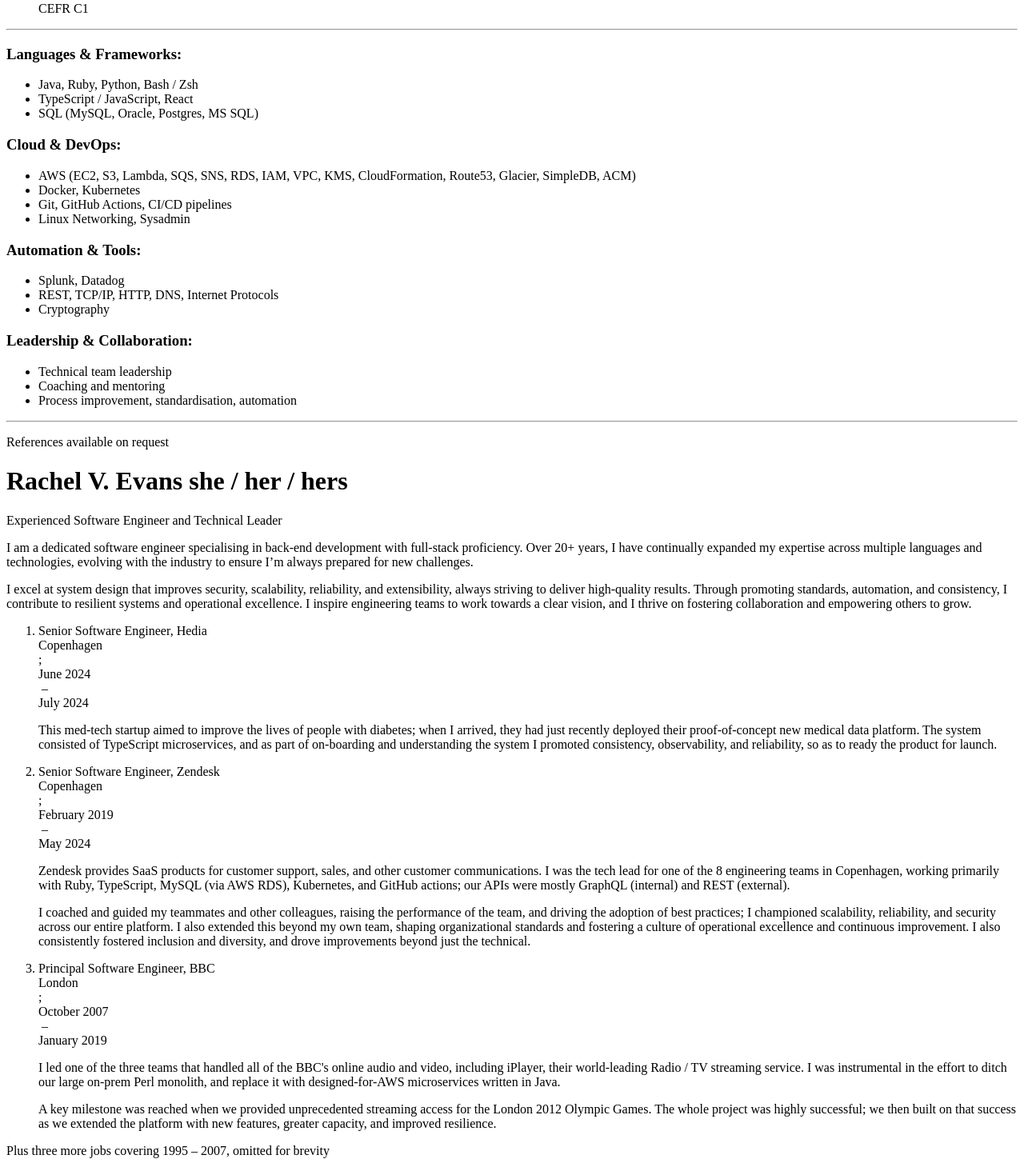
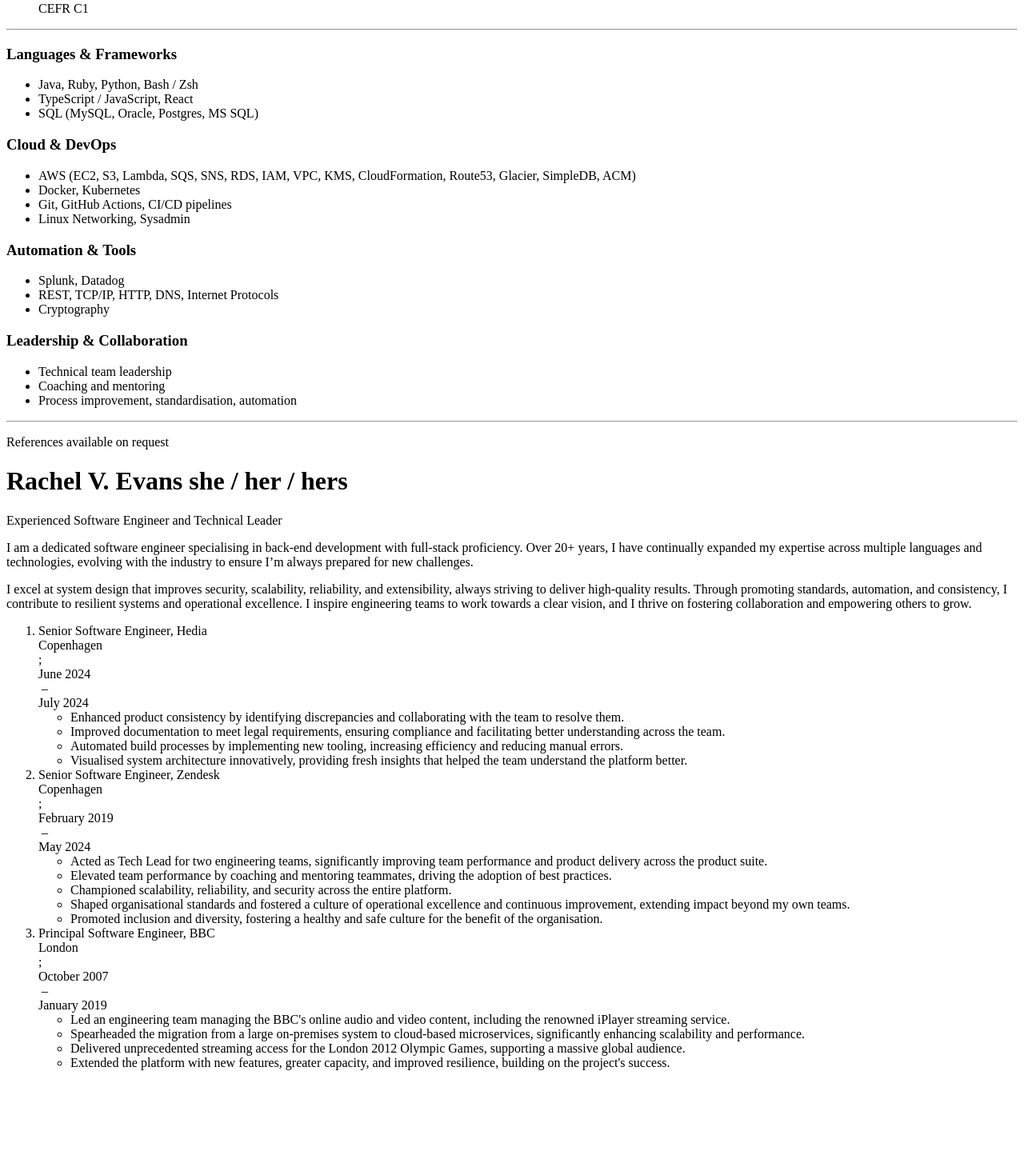
Before and after one commit to rvedotrc/my-cv, a Next.js app: page / in a window 1280 px wide. Shown: the part 526-1990 px from the top of the page at 80% size. After the commit the page ends 1880 px from the top, so only its background shows below. Built offline with nearby package versions, Linux system fonts and the light colour scheme.

Commit message:
Many changes, one commit, sorry again

```diff
--- a/src/app/cv.tsx
+++ b/src/app/cv.tsx
@@ -14,10 +14,10 @@
     email: "rachel@rachelevans.org",
     linkedin: {
       url: "https://www.linkedin.com/in/rvedotrc/",
-      display: "rvedotrc",
+      display: "/in/rvedotrc",
     },
     github: {
-      login: "rvedotrc",
+      login: "@rvedotrc",
     },
     location: {
       da: "København",
@@ -68,7 +68,10 @@
       text: {
         da: ["hva?"],
         en: [
-          "This med-tech startup aimed to improve the lives of people with\n                diabetes; when I arrived, they had just recently deployed their\n                proof-of-concept new medical data platform. The system consisted\n                of TypeScript microservices, and as part of on-boarding and\n                understanding the system I promoted consistency, observability,\n                and reliability, so as to ready the product for launch.",
+          "Enhanced product consistency by identifying discrepancies and collaborating with the team to resolve them.",
+          "Improved documentation to meet legal requirements, ensuring compliance and facilitating better understanding across the team.",
+          "Automated build processes by implementing new tooling, increasing efficiency and reducing manual errors.",
+          "Visualised system architecture innovatively, providing fresh insights that helped the team understand the platform better.",
         ],
       },
     },
@@ -90,8 +93,11 @@
       text: {
         da: ["hva?"],
         en: [
-          "Zendesk provides SaaS products for customer support, sales, and\n                other customer communications. I was the tech lead for one of\n                the 8 engineering teams in Copenhagen, working primarily with\n                Ruby, TypeScript, MySQL (via AWS RDS), Kubernetes, and GitHub\n                actions; our APIs were mostly GraphQL (internal) and REST\n                (external).",
-          "I coached and guided my teammates and other colleagues, raising\n                the performance of the team, and driving the adoption of best\n                practices; I championed scalability, reliability, and security\n                across our entire platform. I also extended this beyond my own\n                team, shaping organizational standards and fostering a culture\n                of operational excellence and continuous improvement. I also\n                consistently fostered inclusion and diversity, and drove\n                improvements beyond just the technical.",
+          "Acted as Tech Lead for two engineering teams, significantly improving team performance and product delivery across the product suite.",
+          "Elevated team performance by coaching and mentoring teammates, driving the adoption of best practices.",
+          "Championed scalability, reliability, and security across the entire platform.",
+          "Shaped organisational standards and fostered a culture of operational excellence and continuous improvement, extending impact beyond my own teams.",
+          "Promoted inclusion and diversity, fostering a healthy and safe culture for the benefit of the organisation.",
         ],
       },
     },
@@ -113,8 +119,10 @@
       text: {
         da: ["hva?"],
         en: [
-          "I led one of the three teams that handled all of the BBC's\n                online audio and video, including iPlayer, their world-leading\n                Radio / TV streaming service. I was instrumental in the effort\n                to ditch our large on-prem Perl monolith, and replace it with\n                designed-for-AWS microservices written in Java.",
-          " A key milestone was reached when we provided unprecedented\n                streaming access for the London 2012 Olympic Games. The whole\n                project was highly successful; we then built on that success as\n                we extended the platform with new features, greater capacity,\n                and improved resilience.",
+          "Led an engineering team managing the BBC's online audio and video content, including the renowned iPlayer streaming service.",
+          "Spearheaded the migration from a large on-premises system to cloud-based microservices, significantly enhancing scalability and performance.",
+          "Delivered unprecedented streaming access for the London 2012 Olympic Games, supporting a massive global audience.",
+          "Extended the platform with new features, greater capacity, and improved resilience, building on the project's success.",
         ],
       },
     },
@@ -185,10 +193,6 @@
     //     ],
     // },
   ],
-  employmentMore: {
-    da: "Samt tre flere stillinger, der dækker perioden 1995 — 2007, udeladt for kortheds skyld",
-    en: "Plus three more jobs covering 1995 – 2007, omitted for brevity",
-  },
   education: [
     {
       name: {
--- a/src/app/style.css
+++ b/src/app/style.css
@@ -149,6 +149,7 @@
 .sidePanel hr {
   border: 0;
   border-top: 1px solid hsl(0, 0%, 95%);
+  margin-block: 1.5em;
 }
 
 body {
@@ -263,7 +264,13 @@
   content: ")";
 }
 
+.skillsPanel h3 {
+  margin-block-start: 1.25em;
+  margin-block-end: 0.5em;
+}
+
 .skillsPanel ul {
+  margin-block: 0;
   padding-inline-start: 1em;
 }
 
@@ -294,6 +301,17 @@
   font-size: 1.15em;
 }
 
-.employmentMore {
-  font-style: italic;
+.employmentText ul {
+  list-style-type: disc;
+  padding-inline-start: 1em;
+  margin-block-start: 0.5em;
 }
+
+.employmentText ul li {
+  padding-block-start: 0.5em;
+}
+
+.introPanel p,
+.employmentText ul li {
+  line-height: 1.35;
+}
--- a/src/components/Employment.tsx
+++ b/src/components/Employment.tsx
@@ -29,16 +29,15 @@
               </div>
             </div>
             <div className="employmentText">
-              {e.text[language].map((t, j) => (
-                <p key={j}>{t}</p>
-              ))}
+              <ul>
+                {e.text[language].map((t, j) => (
+                  <li key={j}>{t}</li>
+                ))}
+              </ul>
             </div>
           </li>
         ))}
       </ol>
-      <p className="employmentMore">
-        <Translate text={cvData.employmentMore} />
-      </p>
     </div>
   );
 }
--- a/src/components/SkillsPanel.tsx
+++ b/src/components/SkillsPanel.tsx
@@ -1,13 +1,13 @@
 export default function SkillsPanel() {
   return (
     <div className="skillsPanel">
-      <h3>Languages & Frameworks:</h3>
+      <h3>Languages & Frameworks</h3>
       <ul>
         <li>Java, Ruby, Python, Bash / Zsh</li>
         <li>TypeScript / JavaScript, React</li>
         <li>SQL (MySQL, Oracle, Postgres, MS SQL)</li>
       </ul>
-      <h3>Cloud & DevOps:</h3>
+      <h3>Cloud & DevOps</h3>
       <ul>
         <li>
           AWS (EC2, S3, Lambda, SQS, SNS, RDS, IAM, VPC, KMS, CloudFormation,
@@ -17,13 +17,13 @@
         <li>Git, GitHub Actions, CI/CD pipelines</li>
         <li>Linux Networking, Sysadmin</li>
       </ul>
-      <h3>Automation & Tools:</h3>
+      <h3>Automation & Tools</h3>
       <ul>
         <li>Splunk, Datadog</li>
         <li>REST, TCP/IP, HTTP, DNS, Internet Protocols</li>
         <li>Cryptography</li>
       </ul>
-      <h3>Leadership & Collaboration:</h3>
+      <h3>Leadership & Collaboration</h3>
       <ul>
         <li>Technical team leadership</li>
         <li>Coaching and mentoring</li>
```
